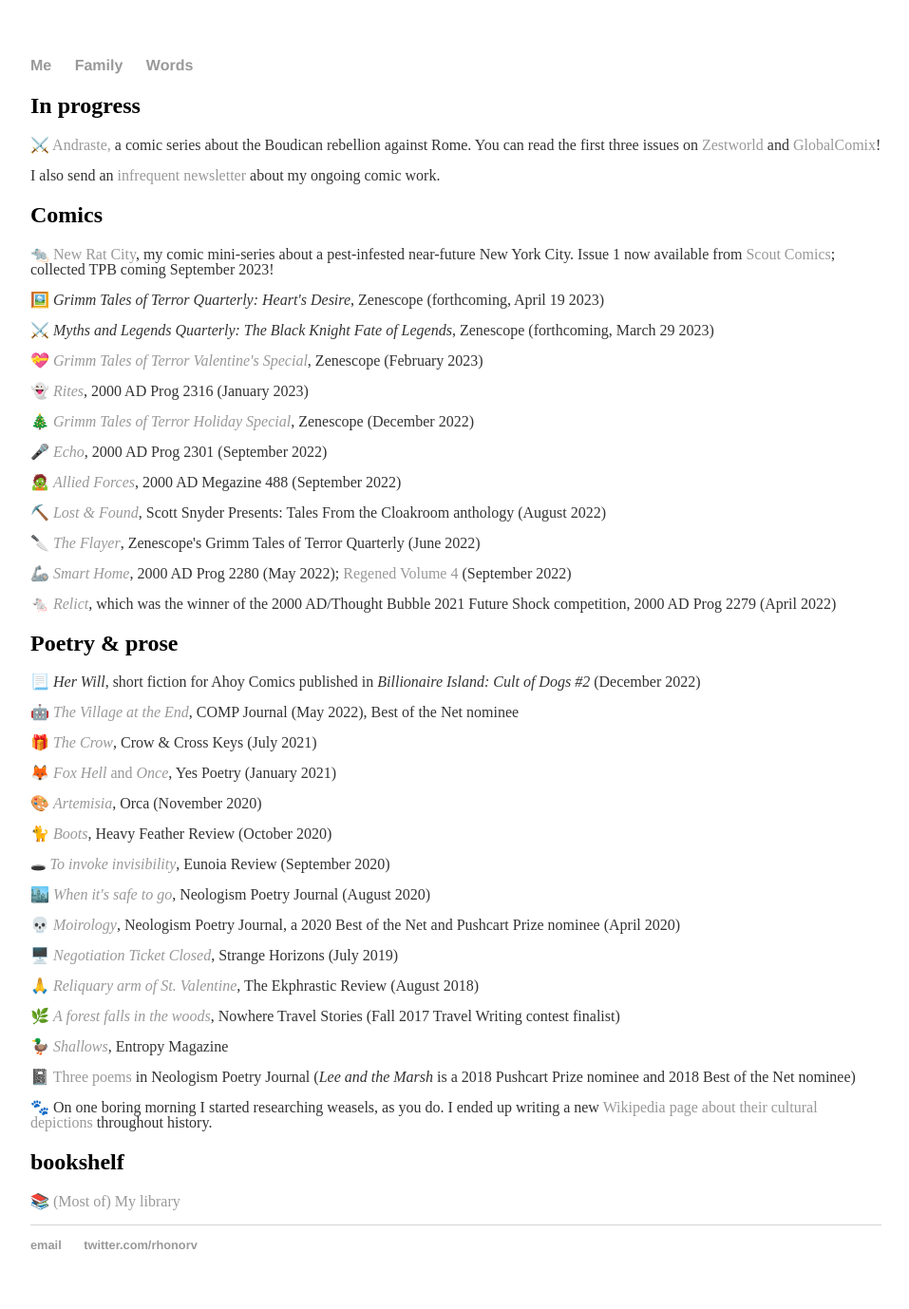
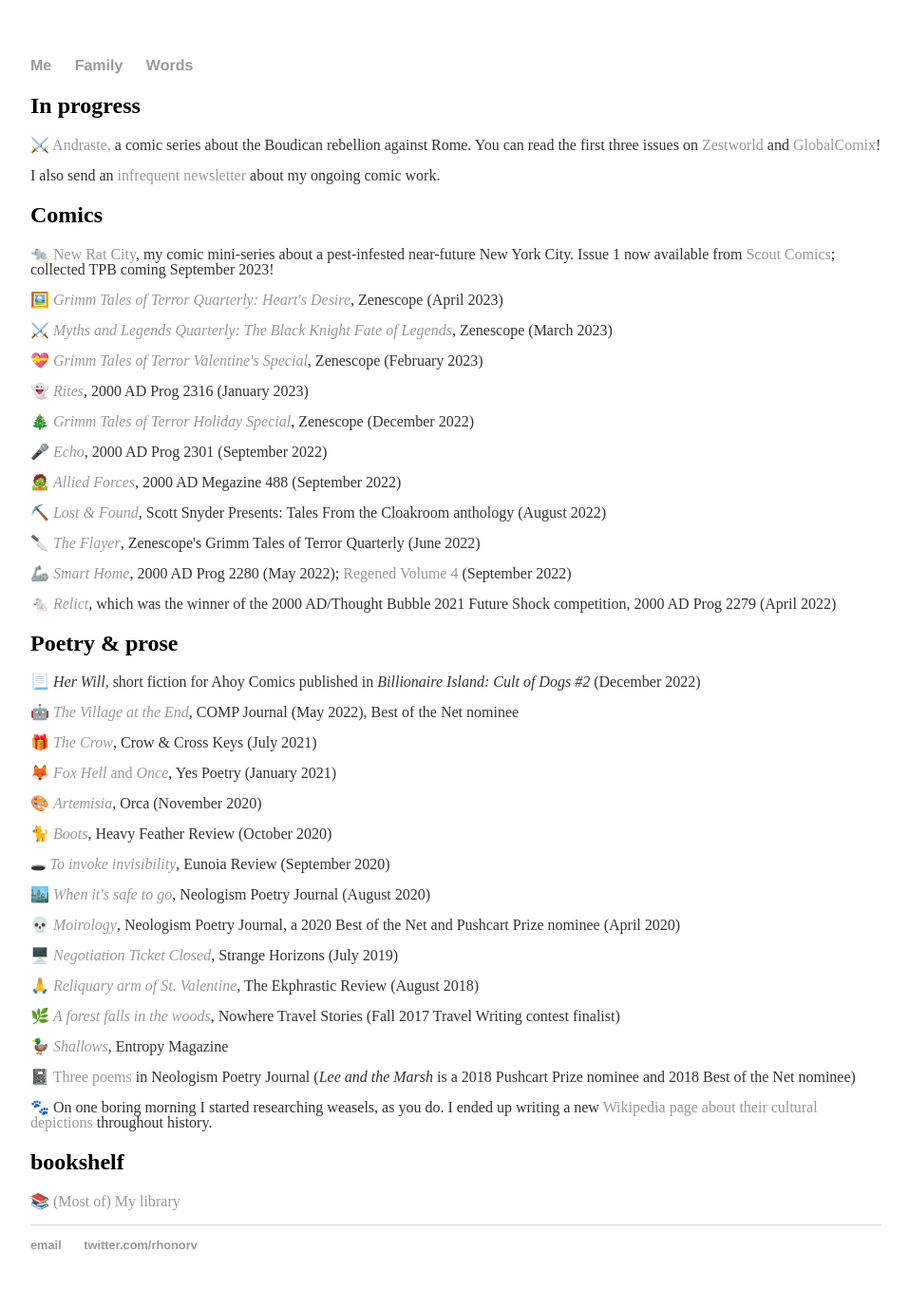
Before and after one commit to rhonorv/rhonorv.github.io, a Jekyll site: the page words/index.html, which Jekyll copies as it is, in a window 1280 px wide. Shown: the whole page at 95% size, without its empty margins (160-1117 px from the left). Built offline with Jekyll 4.4.1, drawn with Linux system fonts in a browser that asks for light colours.

Commit message:
Update index.html

```diff
--- a/words/index.html
+++ b/words/index.html
@@ -33,9 +33,9 @@
 	<h2>Comics</h2>
 		<p><span aria-hidden="true">🐀 </span><a href="https://www.newratcitycomic.com">New Rat City</a>, my comic mini-series about a pest-infested near-future New York City. Issue 1 now available from <a href="https://www.scoutcomics.com/collections/new-rat-city">Scout Comics</a>; collected TPB coming September 2023!</p>
 
-		<p><span aria-hidden="true">🖼️ </span><em>Grimm Tales of Terror Quarterly: Heart's Desire</em>, Zenescope (forthcoming, April 19 2023)</p>
+		<p><span aria-hidden="true">🖼️ </span><em><a href="https://zenescope.com/collections/new-releases-1/products/grimm-tales-of-terror-quarterly-hearts-desire">Grimm Tales of Terror Quarterly: Heart's Desire</a></em>, Zenescope (April 2023)</p>
 
-		<p><span aria-hidden="true">⚔️ </span><em>Myths and Legends Quarterly: The Black Knight Fate of Legends</em>, Zenescope (forthcoming, March 29 2023)</p>
+		<p><span aria-hidden="true">⚔️ </span><em><a href="https://zenescope.com/products/grimm-myths-legends-quarterly-black-knight-fate-of-legends">Myths and Legends Quarterly: The Black Knight Fate of Legends</a></em>, Zenescope (March 2023)</p>
 
 		<p><span aria-hidden="true">💝 </span><em><a href="https://zenescope.com/products/grimm-tales-of-terror-quarterly-2023-valentines-day-special">Grimm Tales of Terror Valentine's Special</a></em>, Zenescope (February 2023)</p>
 
```
